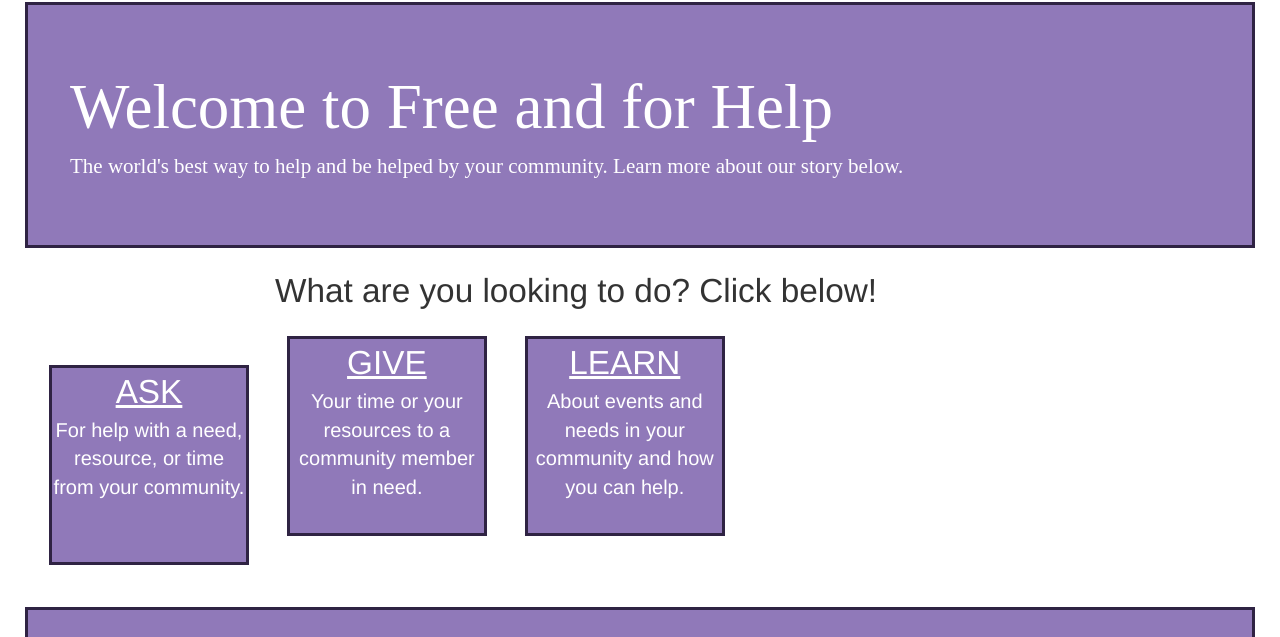
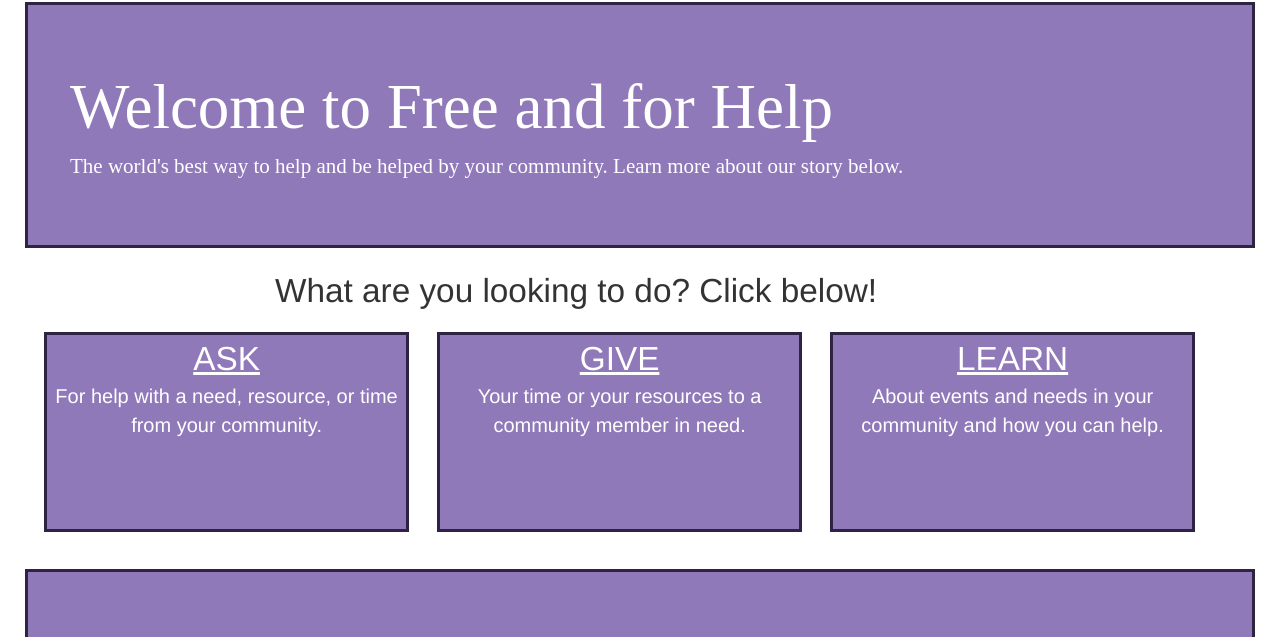
Before and after one commit to sbriley/freeandforhelp, a plain HTML site: page index.html in a window 1280 px wide. Shown: the part 88-725 px from the top of the page. Drawn offline with nearby package versions, Linux system fonts and the light colour scheme.

Commit message:
aligning home page

```diff
--- a/style.css
+++ b/style.css
@@ -110,15 +110,24 @@ a:visited { text-decoration: none; color:unset; }
 .content_block_wrapper {
 	width: 95%;
 	margin: 0 auto;
+	align-content: center;
 }
 
 .content_block_element {
-	display: inline-block;
+	/*display: inline-block;
 	height: 200px;
 	width: 200px;
 	margin: 17px;
 	border: 3.5px solid #2f2343;
+	background-color: #9079b9;*/
+
+	display: inline-block;
+	height: 200px;
+	width: 30%;
+	margin: 1%;
+	border: 3.5px solid #2f2343;
 	background-color: #9079b9;
+	vertical-align: top;
 }
 
 .content_block_name {
```
